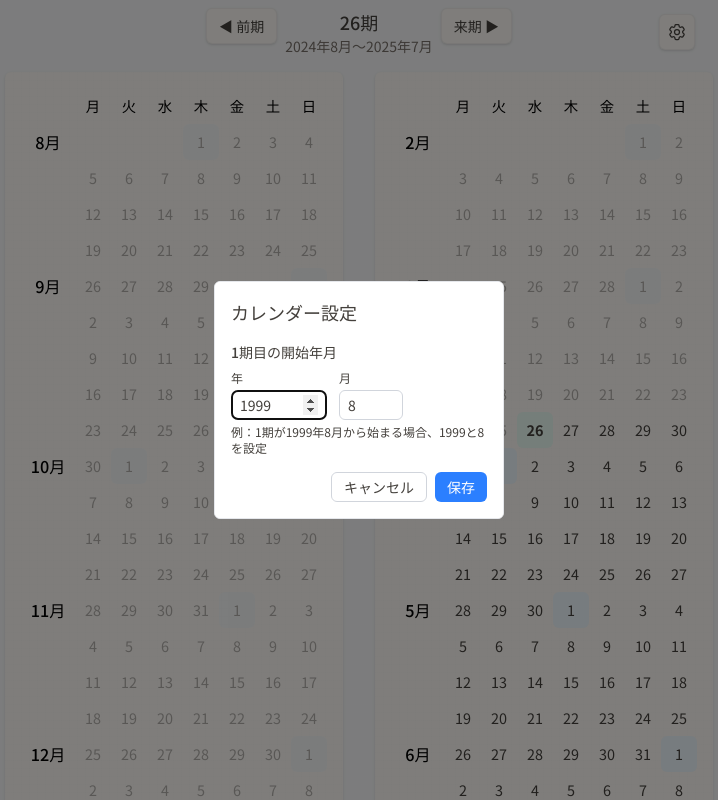
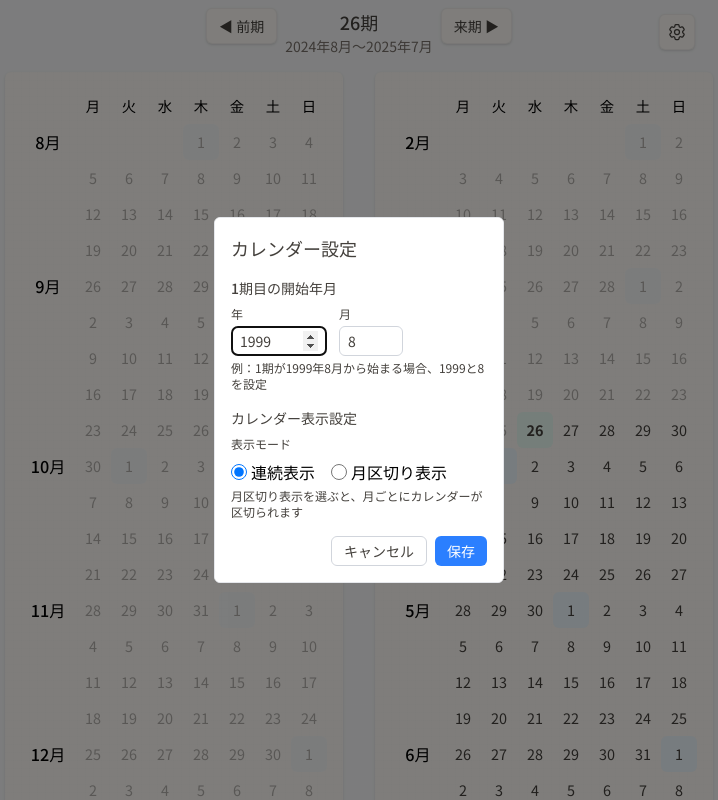
Before and after one commit to okonomi/period-calendar, a React (Vite) app: page / in a window 1280 px wide. Both pictures are taken after a click on the button "設定". Shown: the top 800 px of the page, without its empty margins (281-999 px from the left). Built offline with nearby package versions, Linux system fonts and the light colour scheme; no server answers.

Commit message:
feat: add display mode setting to Calendar and update related components

```diff
--- a/src/App.tsx
+++ b/src/App.tsx
@@ -47,10 +47,10 @@ const AppContent: React.FC = () => {
             </div>
             <div className="mt-4 flex justify-center gap-8">
               <div className="w-[338px] shrink">
-                <Calendar dates={firstHalfDates} />
+                <Calendar dates={firstHalfDates} displayMode={settings.displayMode} />
               </div>
               <div className="w-[338px] shrink">
-                <Calendar dates={secondHalfDates} />
+                <Calendar dates={secondHalfDates} displayMode={settings.displayMode} />
               </div>
             </div>
           </div>
--- a/src/components/Calendar.tsx
+++ b/src/components/Calendar.tsx
@@ -14,10 +14,11 @@ function generateSpacerKey(weekStart: string, dayOfWeek: number) {
 
 type Props = {
   dates: CalendarDate[]
+  displayMode?: 'monthly' | 'continuous'
 }
 
-export const Calendar: React.FC<Props> = ({ dates }) => {
-  const weeklyDates = groupDatesByWeek(dates)
+export const Calendar: React.FC<Props> = ({ dates, displayMode = 'continuous' }) => {
+  const weeklyDates = groupDatesByWeek(dates, displayMode)
 
   return (
     <div className="sc-box calendar-container">
@@ -41,11 +42,13 @@ export const Calendar: React.FC<Props> = ({ dates }) => {
 
         return (
           <div key={`week-${weekStart}`} className="flex">
-            {/* 月表示のセル - 月表示がないときもスペーサーを表示する */}
-            {firstDayOfMonth ? (
+            {/* 月表示のセル - 月表示モードまたは月初めの場合に表示 */}
+            {(displayMode === 'monthly' || firstDayOfMonth) ? (
               <div className="@container flex-[1.5]">
                 <div className="grid size-full place-content-center">
-                  <span className="text-[30cqw] leading-none font-medium">{firstDayOfMonth.month}月</span>
+                  {firstDayOfMonth && (
+                    <span className="text-[30cqw] leading-none font-medium">{firstDayOfMonth.month}月</span>
+                  )}
                 </div>
               </div>
             ) : (
--- a/src/components/SettingsForm.tsx
+++ b/src/components/SettingsForm.tsx
@@ -4,13 +4,14 @@ import type { Settings } from "../types/Settings"
 // 設定フォームの本体コンポーネント（入力と検証処理）
 type SettingsFormProps = {
   settings: Settings
-  onSave: (newSettings: Pick<Settings, "firstPeriodStartYear" | "firstPeriodStartMonth">) => void
+  onSave: (newSettings: Pick<Settings, "firstPeriodStartYear" | "firstPeriodStartMonth" | "displayMode">) => void
   onCancel: () => void
 }
 
 export const SettingsForm: React.FC<SettingsFormProps> = ({ settings, onSave, onCancel }) => {
   const [year, setYear] = useState(settings.firstPeriodStartYear.toString())
   const [month, setMonth] = useState(settings.firstPeriodStartMonth.toString())
+  const [displayMode, setDisplayMode] = useState(settings.displayMode)
 
   const handleSave = () => {
     const yearValue = Number.parseInt(year, 10)
@@ -29,6 +30,7 @@ export const SettingsForm: React.FC<SettingsFormProps> = ({ settings, onSave, on
     onSave({
       firstPeriodStartYear: yearValue,
       firstPeriodStartMonth: monthValue,
+      displayMode,
     })
   }
 
@@ -71,6 +73,40 @@ export const SettingsForm: React.FC<SettingsFormProps> = ({ settings, onSave, on
         <p className="settings-form-help">例：1期が1999年8月から始まる場合、1999と8を設定</p>
       </div>
 
+      <div className="settings-form-section">
+        <h4 className="settings-form-subtitle">カレンダー表示設定</h4>
+        <div className="settings-form-field-group">
+          <div>
+            <label className="settings-form-label">表示モード</label>
+            <div className="mt-2 flex gap-4">
+              <label className="flex items-center gap-1">
+                <input
+                  type="radio"
+                  name="displayMode"
+                  value="continuous"
+                  checked={displayMode === 'continuous'}
+                  onChange={() => setDisplayMode('continuous')}
+                  className="h-4 w-4"
+                />
+                <span>連続表示</span>
+              </label>
+              <label className="flex items-center gap-1">
+                <input
+                  type="radio"
+                  name="displayMode"
+                  value="monthly"
+                  checked={displayMode === 'monthly'}
+                  onChange={() => setDisplayMode('monthly')}
+                  className="h-4 w-4"
+                />
+                <span>月区切り表示</span>
+              </label>
+            </div>
+          </div>
+        </div>
+        <p className="settings-form-help">月区切り表示を選ぶと、月ごとにカレンダーが区切られます</p>
+      </div>
+
       <div className="settings-form-actions">
         <button type="button" onClick={onCancel} className="settings-form-button settings-form-button-cancel">
           キャンセル
--- a/src/domain/Dates.ts
+++ b/src/domain/Dates.ts
@@ -6,7 +6,7 @@ export type Dates = Date[]
 const DAYS_IN_WEEK = 7
 
 // 日付を週ごとにグループ化
-export function groupDatesByWeek(dates: CalendarDate[]): (CalendarDate | null)[][] {
+export function groupDatesByWeek(dates: CalendarDate[], displayMode: 'monthly' | 'continuous' = 'continuous'): (CalendarDate | null)[][] {
   if (dates.length === 0) return []
 
   // 最初の週に必要なパディングを計算（月曜始まり）
@@ -30,9 +30,56 @@ export function groupDatesByWeek(dates: CalendarDate[]): (CalendarDate | null)[]
 
   // 7日ずつグループ化
   const weeks: (CalendarDate | null)[][] = []
-  for (let i = 0; i < paddedDates.length; i += DAYS_IN_WEEK) {
-    weeks.push(paddedDates.slice(i, i + DAYS_IN_WEEK))
+
+  if (displayMode === 'monthly') {
+    // 月区切りモードの場合は、月が変わる度に改行する
+    let currentWeek: (CalendarDate | null)[] = []
+    let currentMonth: number | null = null
+
+    for (let i = 0; i < paddedDates.length; i++) {
+      const date = paddedDates[i]
+
+      // 日付が存在し、かつ月が変わった場合
+      if (date && date.day === 1 && currentWeek.length > 0) {
+        // 現在の週の残りを null で埋める
+        while (currentWeek.length < DAYS_IN_WEEK) {
+          currentWeek.push(null)
+        }
+        weeks.push([...currentWeek])
+        currentWeek = []
+
+        // 新しい月の最初の週の前にパディングを追加
+        const monthFirstDayOfWeek = date.weekday
+        const monthStartPadding = monthFirstDayOfWeek === 0 ? 6 : monthFirstDayOfWeek - 1
+
+        for (let j = 0; j < monthStartPadding; j++) {
+          currentWeek.push(null)
+        }
+      }
+
+      currentWeek.push(date)
+
+      if (date) {
+        currentMonth = date.month
+      }
+
+      // 週の終わりか最後の要素に達した場合
+      if (currentWeek.length === DAYS_IN_WEEK || i === paddedDates.length - 1) {
+        // 不完全な最後の週を null で埋める
+        while (currentWeek.length < DAYS_IN_WEEK) {
+          currentWeek.push(null)
+        }
+        weeks.push([...currentWeek])
+        currentWeek = []
+      }
+    }
+  } else {
+    // 連続表示モードの場合は通常の7日ごとのグループ化
+    for (let i = 0; i < paddedDates.length; i += DAYS_IN_WEEK) {
+      weeks.push(paddedDates.slice(i, i + DAYS_IN_WEEK))
+    }
   }
+
   return weeks
 }
 
--- a/src/types/Settings.ts
+++ b/src/types/Settings.ts
@@ -2,6 +2,8 @@ export interface Settings {
   // 1期目の開始年月設定
   firstPeriodStartYear: number
   firstPeriodStartMonth: number
+  // カレンダー表示モード
+  displayMode: 'monthly' | 'continuous'
 }
 
 export type SettingsContextType = {
@@ -13,4 +15,5 @@ export type SettingsContextType = {
 export const defaultSettings: Settings = {
   firstPeriodStartYear: 1999,
   firstPeriodStartMonth: 8,
+  displayMode: 'continuous',
 }
```
